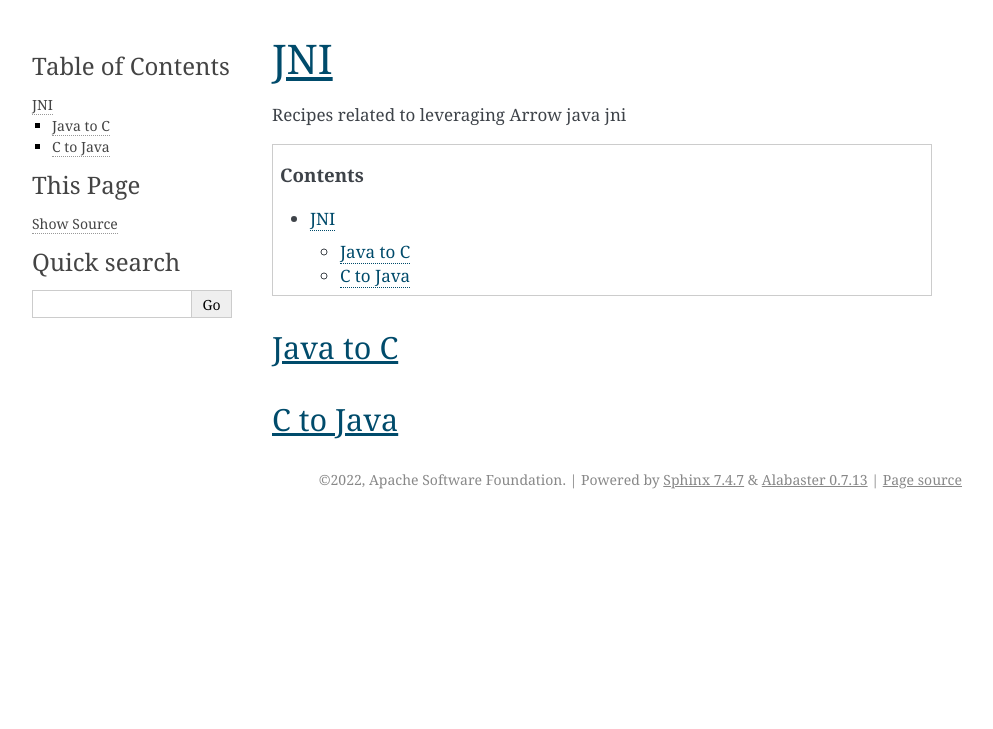
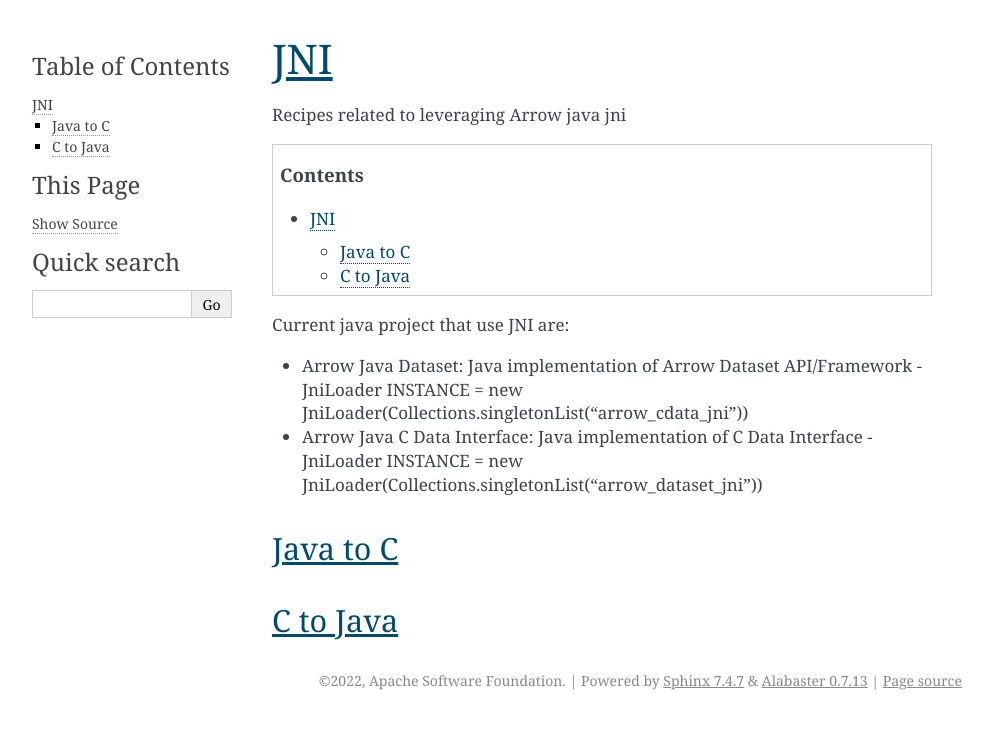
Before and after one commit to apache/arrow-cookbook, a Sphinx documentation site: the page built from java/source/jni.rst, in a window 1280 px wide. Shown: the top 729 px of the page, without its empty margins (148-1141 px from the left). Built offline with Sphinx 7.4.7, drawn with Linux system fonts in a browser that asks for light colours.

Commit message:
JNI library dependencies

```diff
--- a/java/source/jni.rst
+++ b/java/source/jni.rst
@@ -6,9 +6,15 @@ Recipes related to leveraging Arrow java jni
 
 .. contents::
 
+Current java project that use JNI are:
+
+* Arrow Java Dataset: Java implementation of Arrow Dataset API/Framework - JniLoader INSTANCE = new JniLoader(Collections.singletonList("arrow_cdata_jni"))
+* Arrow Java C Data Interface: Java implementation of C Data Interface - JniLoader INSTANCE = new JniLoader(Collections.singletonList("arrow_dataset_jni"))
 
 Java to C
 =========
 
+
+
 C to Java
 =========
```
